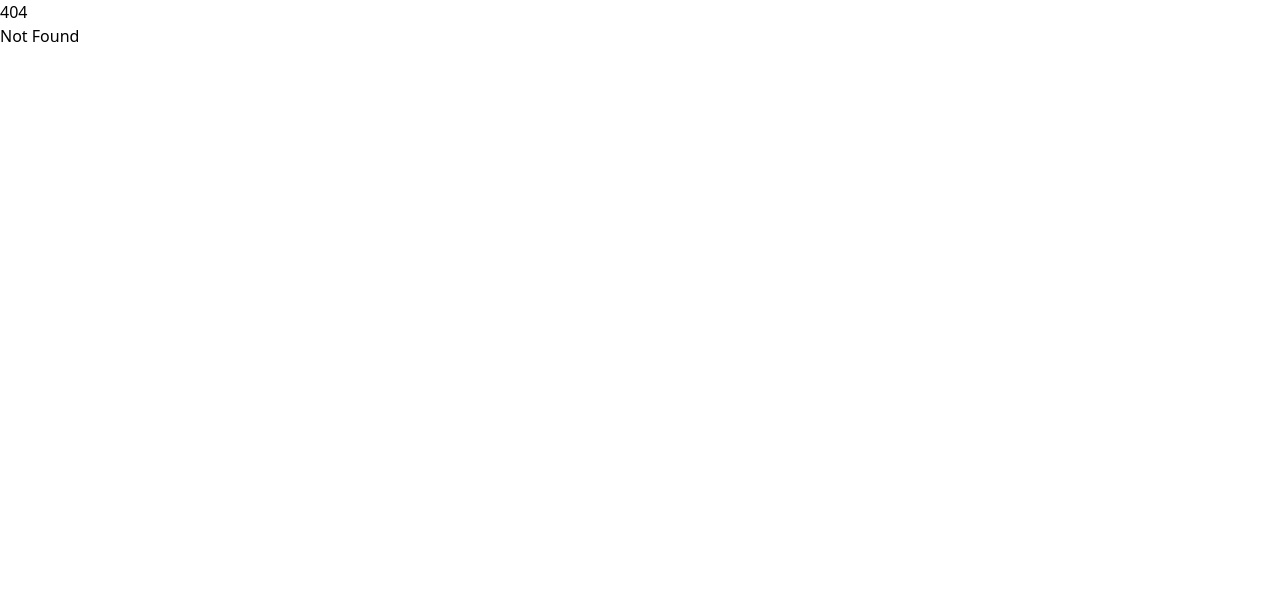
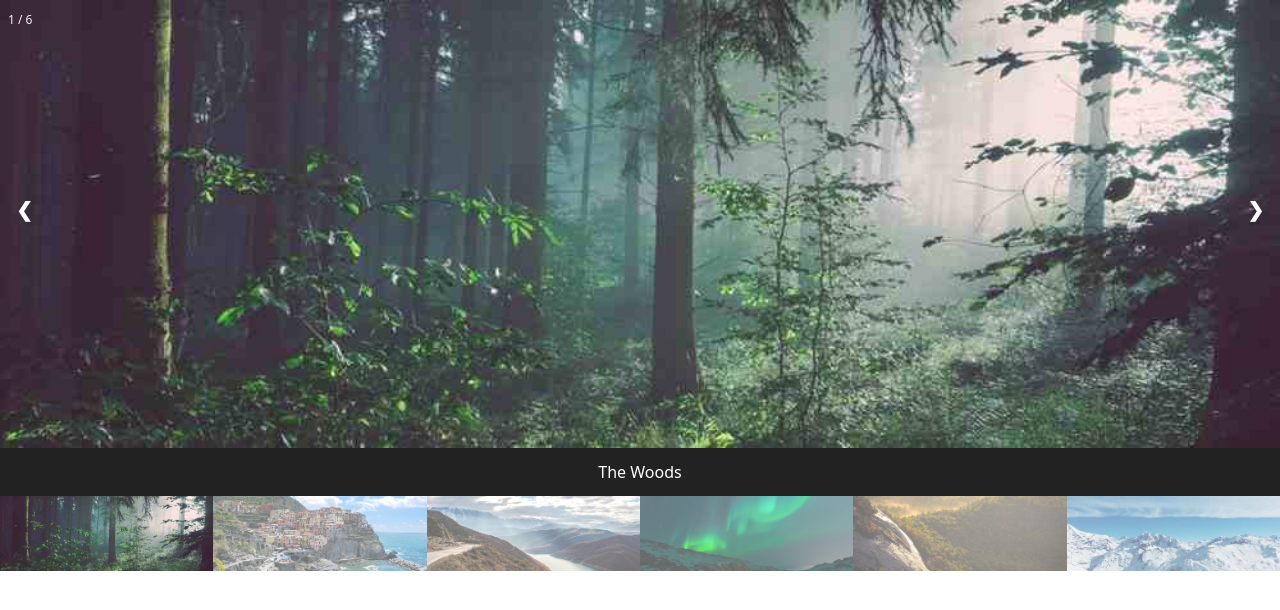
Before and after one commit to lauraglza63/w3school_how_to, a SvelteKit app: page /images/slideshow-galery in a window 1280 px wide. Before the commit this address had no page. Shown: the top 610 px of the page. Built offline with nearby package versions, Linux system fonts and the light colour scheme.

Commit message:
feat: adding slideshow galery to images

```diff
--- /dev/null
+++ b/src/lib/images/slideshow-galery/button-slide.svelte
@@ -0,0 +1,12 @@
+<script lang="ts">
+	export let direction: 'prev' | 'next' = 'prev';
+</script>
+
+<button
+	data-direction={direction}
+	class="absolute top-[40%] -mt-12 w-auto cursor-pointer select-none p-4 text-xl font-bold text-white hover:bg-black/80 data-[direction=next]:right-0 data-[direction=next]:rounded-bl-md data-[direction=next]:rounded-tl-md data-[direction=prev]:rounded-br-md data-[direction=prev]:rounded-tr-md"
+	style="-webkit-user-select: none;"
+	on:click
+>
+	<slot></slot>
+</button>
--- a/src/routes/+page.svelte
+++ b/src/routes/+page.svelte
@@ -46,5 +46,8 @@
 		<li>
 			<a href="/images/slideshow">Slideshow / Carousel</a>
 		</li>
+		<li>
+			<a href="/images/slideshow-galery">Slideshow Galery</a>
+		</li>
 	</ol>
 </div>
--- /dev/null
+++ b/src/routes/images/slideshow-galery/+page.svelte
@@ -0,0 +1,77 @@
+<script lang="ts">
+	import ButtonSlide from '$lib/images/slideshow-galery/button-slide.svelte';
+
+	let slideIndex = 0;
+	const images = [
+		{
+			src: '/img/img_woods_wide.jpg',
+			alt: 'The Woods'
+		},
+		{
+			src: '/img/img_5terre_wide.jpg',
+			alt: 'Cinque Terre'
+		},
+		{
+			src: '/img/img_mountains_wide.jpg',
+			alt: 'Mountains and fjords'
+		},
+		{
+			src: '/img/img_lights_wide.jpg',
+			alt: 'Northern Lights'
+		},
+		{
+			src: '/img/img_nature_wide.jpg',
+			alt: 'Nature and sunrise'
+		},
+		{
+			src: '/img/img_snow_wide.jpg',
+			alt: 'Snowy Mountains'
+		}
+	];
+</script>
+
+<div>
+	<div class="relative">
+		{#each images as image, index}
+			{#if index === slideIndex}
+				<div>
+					<div class="numbertext absolute top-0 px-2 py-3 text-xs text-[#f2f2f2]">
+						{index + 1} / {images.length}
+					</div>
+					<img src={image.src} class="w-full" alt={image.alt} />
+				</div>
+			{/if}
+		{/each}
+
+		<ButtonSlide on:click={() => (slideIndex = (slideIndex - 1 + images.length) % images.length)}
+			>&#10094;</ButtonSlide
+		>
+		<ButtonSlide on:click={() => (slideIndex = (slideIndex + 1) % images.length)} direction="next"
+			>&#10095;</ButtonSlide
+		>
+
+		<div class="caption-container bg-[#222] px-[2px] py-3 text-center text-white">
+			<p>{images[slideIndex].alt}</p>
+		</div>
+
+		<div
+			class="row clear-both grid"
+			style="grid-template-columns: repeat({images.length}, minmax(0, 1fr));"
+		>
+			{#each images as image, index}
+				<!-- content here -->
+				<div class="float-left">
+					<!-- svelte-ignore a11y-click-events-have-key-events -->
+					<!-- svelte-ignore a11y-no-noninteractive-element-interactions -->
+					<img
+						data-active={slideIndex === index}
+						class="w-full cursor-pointer opacity-60 hover:opacity-100 data-[active=true]:opacity-100"
+						src={image.src}
+						alt={image.alt}
+						on:click={() => (slideIndex = index)}
+					/>
+				</div>
+			{/each}
+		</div>
+	</div>
+</div>
```
Also changed, not shown: static/img/img_5terre_wide.jpg (added), static/img/img_woods_wide.jpg (added).
